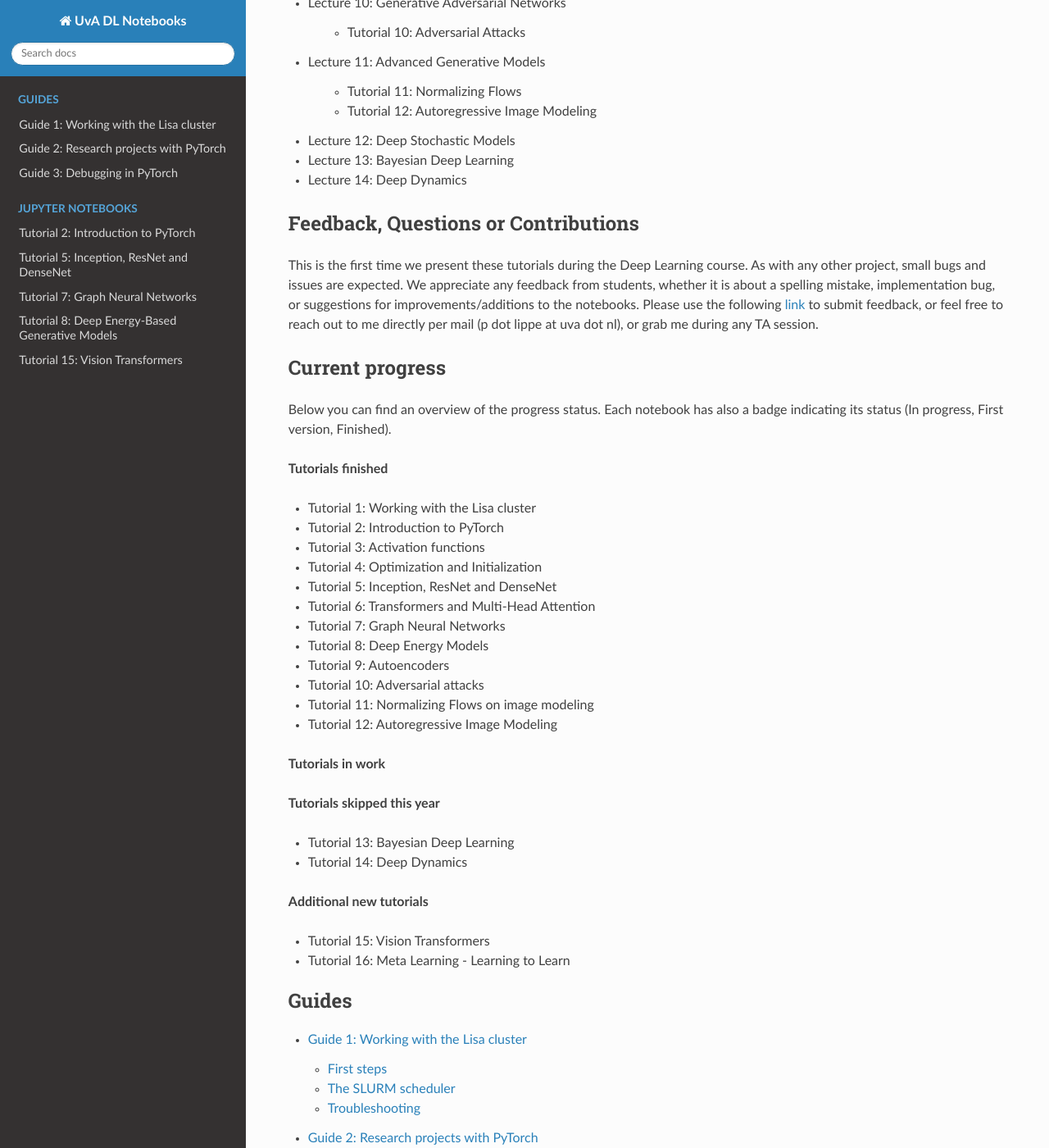
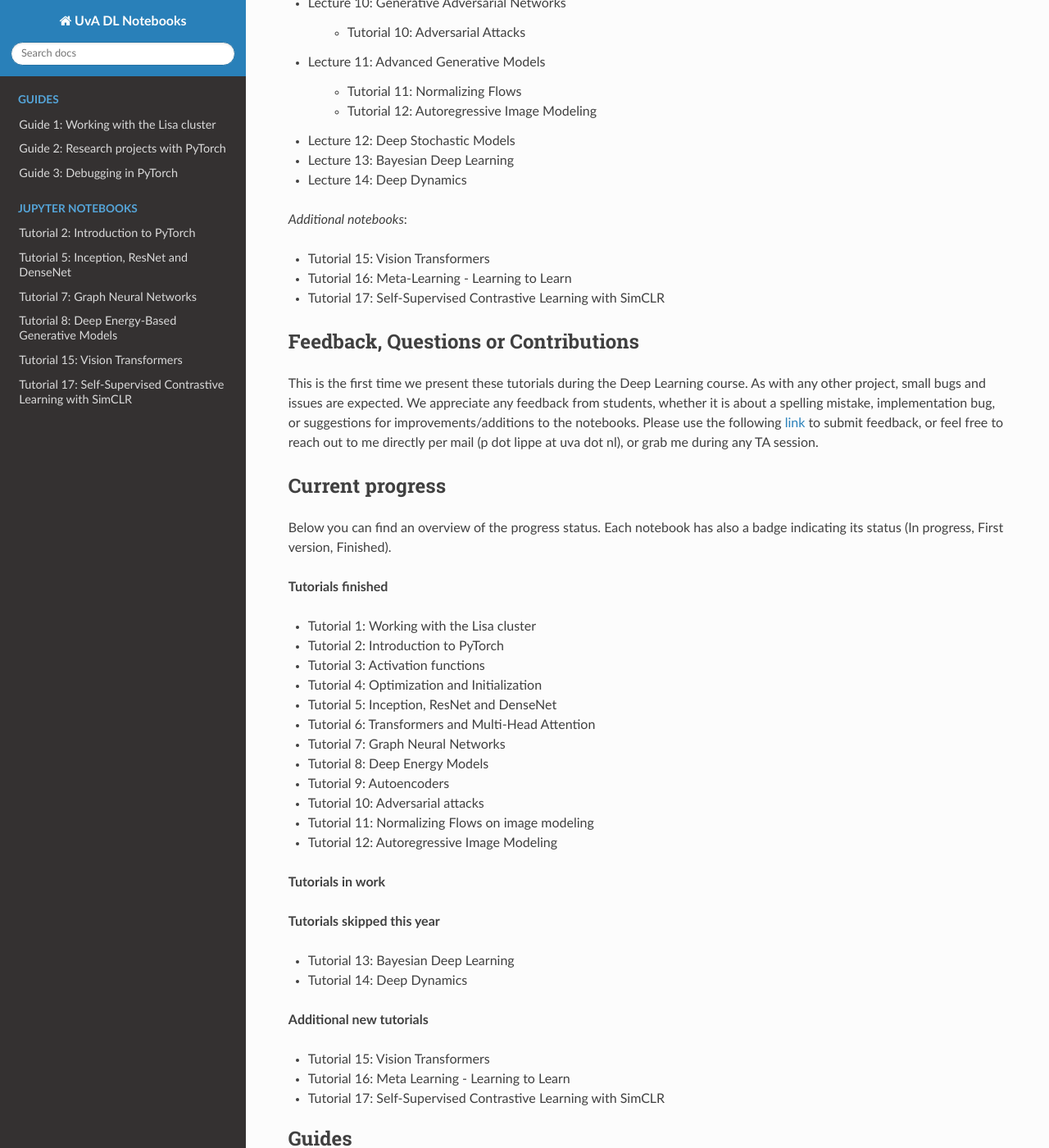
Before and after one commit to phlippe/uvadlc_notebooks, a Sphinx documentation site: the page built from docs/index.rst, in a window 1280 px wide and 1400 px high, scrolled down 2512 px. Shown: the whole window at 82% size. Built offline with Sphinx 7.4.7 and the Read the Docs theme 2.0.0, drawn with Linux system fonts in a browser that asks for light colours; pages that are not in the unit, such as notebooks, are missing from menus; some of the changed text lies outside the part shown.

Commit message:
Adding Tutorial 17 into ToC

```diff
--- a/docs/index.rst
+++ b/docs/index.rst
@@ -121,6 +121,12 @@ We will discuss 12 tutorials in the course, each focusing on a different aspect
 
 - Lecture 14: Deep Dynamics
 
+*Additional notebooks*:
+
+- Tutorial 15: Vision Transformers
+- Tutorial 16: Meta-Learning - Learning to Learn
+- Tutorial 17: Self-Supervised Contrastive Learning with SimCLR
+
 
 Feedback, Questions or Contributions
 ------------------------------------
@@ -160,6 +166,7 @@ Below you can find an overview of the progress status. Each notebook has also a
 
 - Tutorial 15: Vision Transformers
 - Tutorial 16: Meta Learning - Learning to Learn
+- Tutorial 17: Self-Supervised Contrastive Learning with SimCLR
 
 .. toctree::
    :caption: Guides
@@ -186,3 +193,4 @@ Below you can find an overview of the progress status. Each notebook has also a
    tutorial_notebooks/tutorial12/Autoregressive_Image_Modeling
    tutorial_notebooks/tutorial15/Vision_Transformer
    tutorial_notebooks/tutorial16/Meta_Learning
+   tutorial_notebooks/tutorial17/SimCLR
```
Also changed, not shown: README.md (+8 -2 lines), docs/tutorial_notebooks/tutorial17/SimCLR.ipynb.
